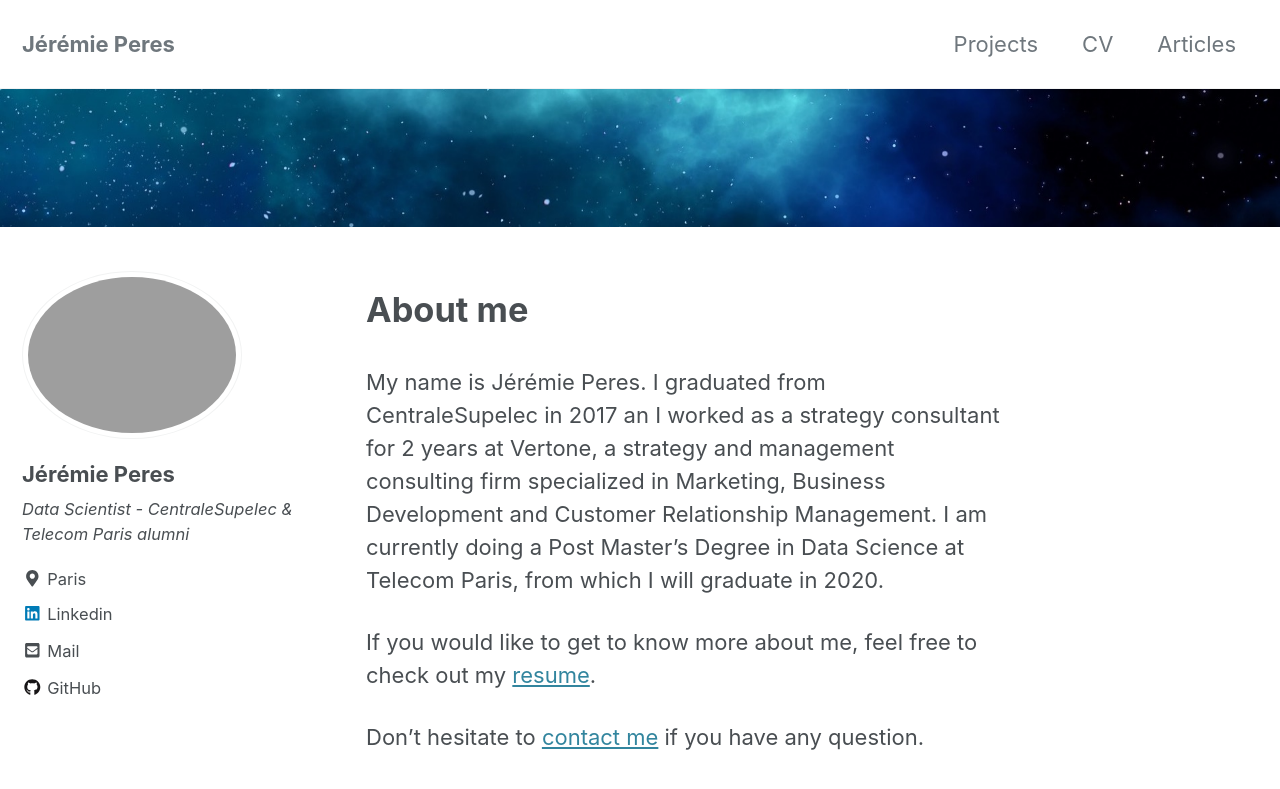
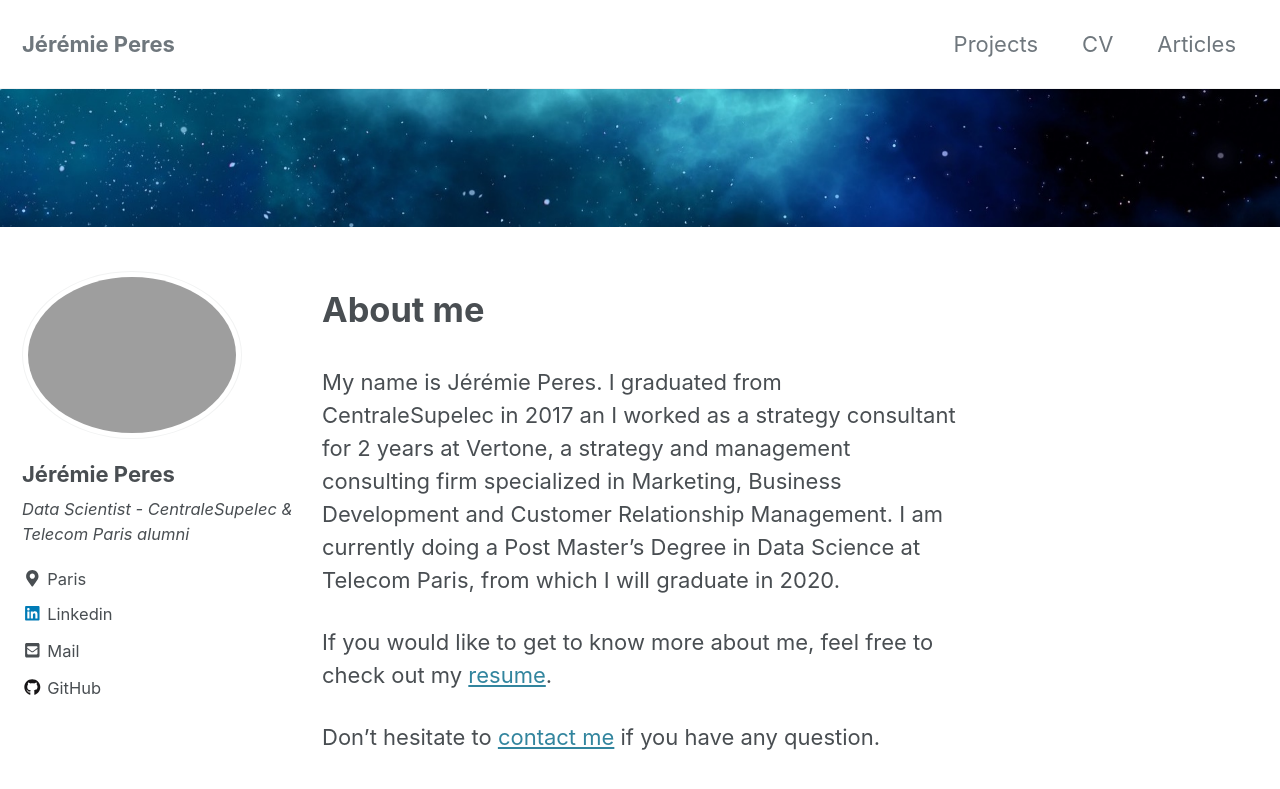
Before and after one commit to jeremieperes/jeremieperes.github.io, a Jekyll site: the page built from index.md, in a window 1280 px wide and 900 px high. Shown: the top 789 px of the window. Built offline with Jekyll 4.4.1, drawn with Linux system fonts in a browser that asks for light colours; cached includes are drawn as plain includes; our own code applies the rules of GitHub Pages for plain Markdown files.

Commit message:
Improve CSS

```diff
--- a/_sass/minimal-mistakes/_page.scss
+++ b/_sass/minimal-mistakes/_page.scss
@@ -34,8 +34,8 @@
   .page__inner-wrap {
     float: left;
     margin-top: 1em;
-    margin-left: 2em;
-    margin-right: 2em;
+    margin-left: 0;
+    margin-right: 0;
     width: 100%;
     clear: both;
 
```
